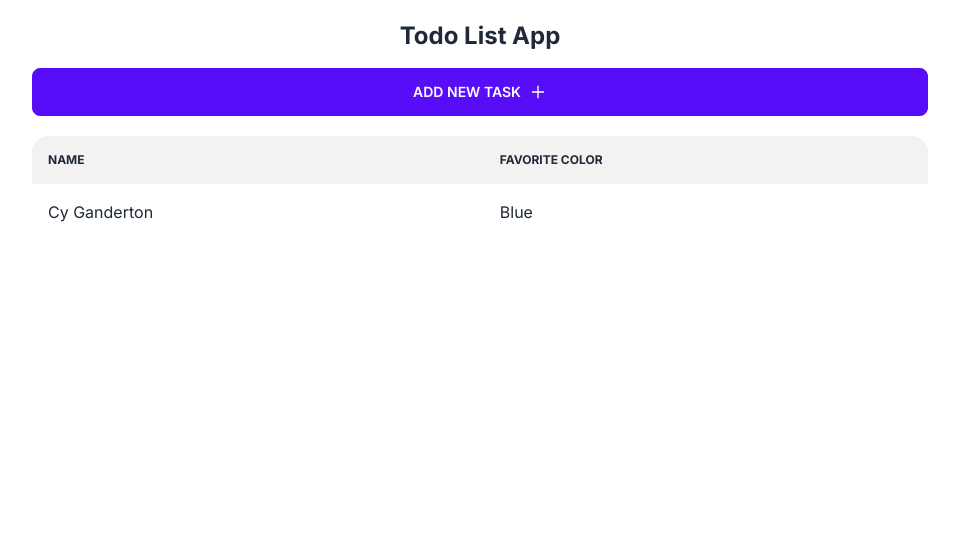
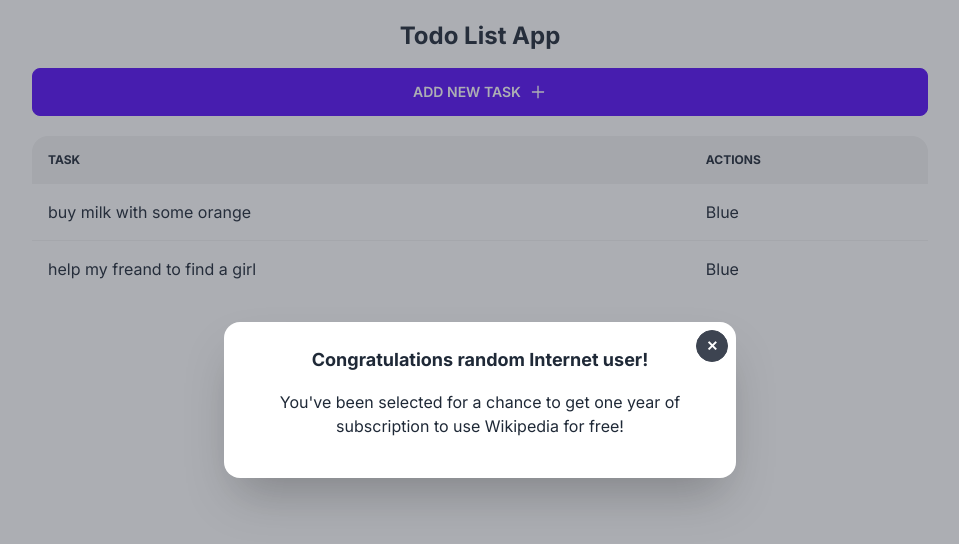
Before and after one commit to AlbertoP231/SimpleTodoList, a Next.js app: page / in a window 1280 px wide. Both pictures are taken after a click on the button "ADD NEW TASK". Shown: the top 544 px of the page, without its empty margins (160-1119 px from the left). Built offline with nearby package versions, Linux system fonts and the light colour scheme; data requests are answered from the project's data file.

Commit message:
Agregamos Modal opcion cerrar y abrir con boolean|void

```diff
--- a/api.ts
+++ b/api.ts
@@ -3,7 +3,7 @@
 const baseUrl = 'http://localhost:3001';
 
 export const getAllTodos = async (): Promise<ITask[]> => {
-    const res = await fetch(`${baseUrl}/task`);
+    const res = await fetch(`${baseUrl}/tasks`);
     const todos = await res.json();
     return todos;
 
--- a/app/components/AddTask.tsx
+++ b/app/components/AddTask.tsx
@@ -1,11 +1,17 @@
-import React from 'react'
+"use client";
+import { useState } from 'react'
 import { AiOutlinePlus} from 'react-icons/ai'
+import Modal from './Modal'
+
 
 const AddTask = () => {
+  const [modalOpen, setModalOpen] = useState<boolean>(false);
   return (
     <div>
-        <button className='btn btn-primary w-full'> Add new task
+        <button onClick={() => setModalOpen(true)} className='btn btn-primary w-full'> Add new task
         <AiOutlinePlus  className='ml-2' size={18} /></button>
+
+        <Modal modalOpen={modalOpen} setModalOpen={setModalOpen}/>
     </div>
 
   )
--- /dev/null
+++ b/app/components/Modal.tsx
@@ -0,0 +1,19 @@
+
+interface ModalProps {
+    modalOpen: boolean,
+    setModalOpen: (open:boolean) => boolean | void ;
+}
+const Modal: React.FC<ModalProps> = ({ modalOpen, setModalOpen }) => {
+  return (
+    <div className={`modal ${modalOpen ?  "modal-open" : ""}`}>
+        <div className="modal-box relative">
+            <label onClick={() => setModalOpen (false)}
+            className="btn btn-sm btn-circle absolute right-2 top-2">✕</label>
+                <h3 className="text-lg font-bold">Congratulations random Internet user!</h3>
+                <p className="py-4">You've been selected for a chance to get one year of subscription to use Wikipedia for free!</p>
+        </div>
+    </div>
+  )
+}
+
+export default Modal
--- /dev/null
+++ b/app/components/Task.tsx
@@ -0,0 +1,17 @@
+import { ITask } from "@/types/tasks"
+
+
+interface TaskProps {
+    task: ITask
+}
+
+const Task: React.FC<TaskProps> = ({ task }) => {
+  return (
+    <tr key={task.id}>
+        <td>{task.text}</td>
+        <td>Blue</td>
+    </tr>
+  )
+}
+
+export default Task
--- a/app/components/TodoList.tsx
+++ b/app/components/TodoList.tsx
@@ -1,22 +1,28 @@
+
+import { ITask } from '@/types/tasks'
 import React from 'react'
+import Task from './Task'
 
-const TodoList = () => {
+interface TodoListProps {
+  tasks: ITask[]
+}
+
+const TodoList:React.FC<TodoListProps> = ({ tasks }) => {
   return (
     <div className="overflow-x-auto">
     <table className="table w-full">
       {/* head */}
       <thead>
         <tr>
-          <th>Name</th>
-          <th>Favorite Color</th>
+          <th>Task</th>
+          <th>Actions</th>
         </tr>
       </thead>
       <tbody>
-        {/* row 1 */}
-        <tr>
-          <td>Cy Ganderton</td>
-          <td>Blue</td>
-        </tr>
+        {tasks.map((task) => (
+        <Task key={task.id} task={task} />
+        ))}
+
       </tbody>
     </table>
   </div>
--- a/app/page.tsx
+++ b/app/page.tsx
@@ -11,7 +11,7 @@
         <h1 className="text-2xl font-bold">Todo List App</h1>
         <AddTask />
       </div>
-      <TodoList />
+      <TodoList tasks={tasks} />
     </main>
   )
 }
--- a/data/todos.json
+++ b/data/todos.json
@@ -1,5 +1,5 @@
 {
-    "task": [
+    "tasks": [
         {
             "id": "1",
             "text": "buy milk with some orange"
```
